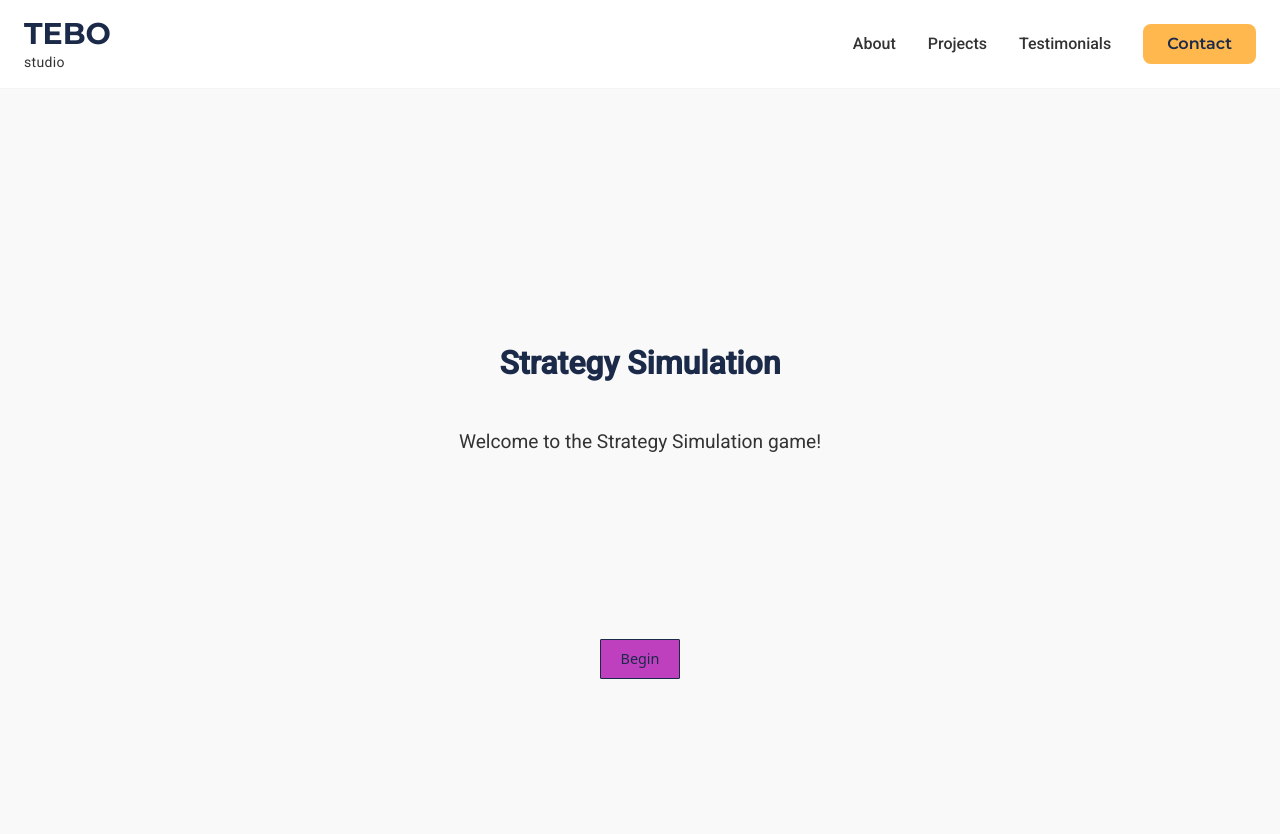
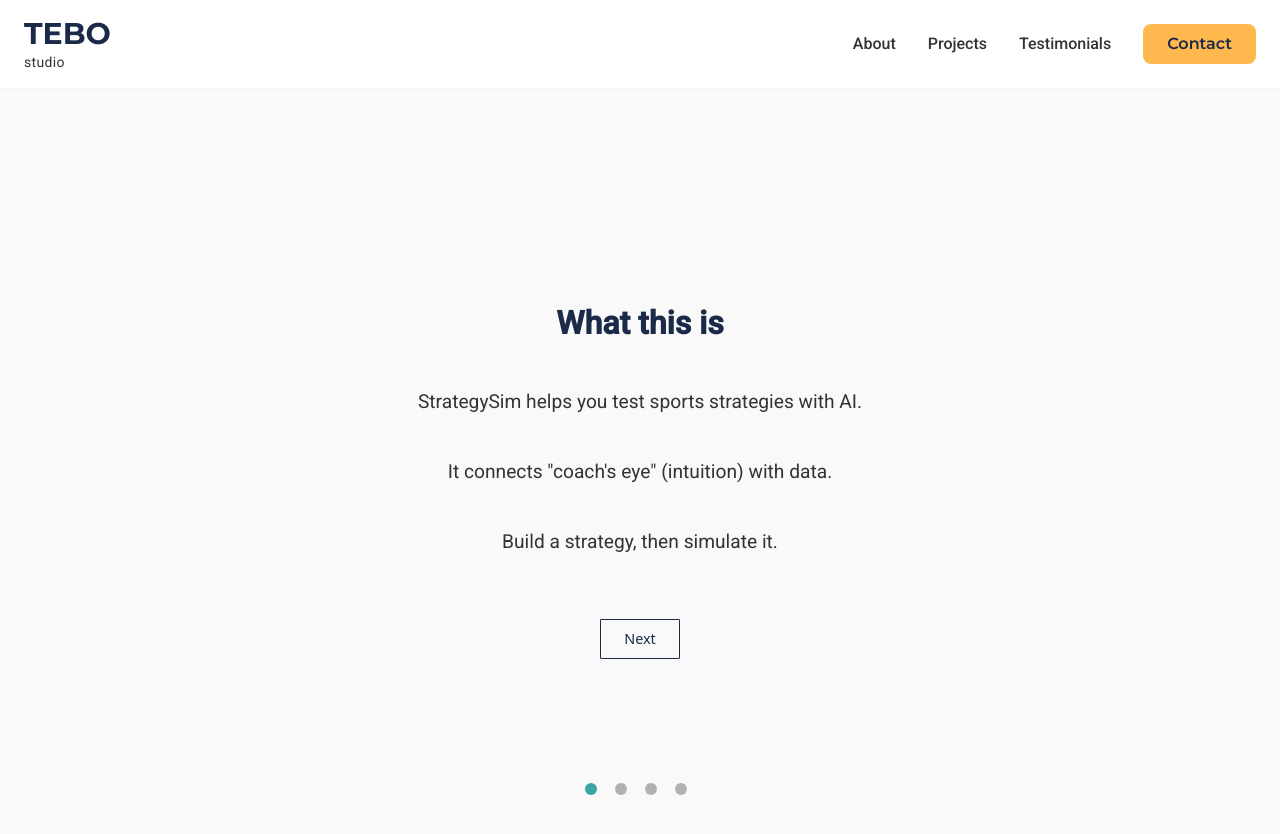
Before and after one commit to peter-meehan-domokos/tebostudio, a Next.js app: page /tebostudio/components/learning-tebos/strategysim in a window 1280 px wide. Shown: the top 834 px of the page. Built offline with nearby package versions, Linux system fonts and the light colour scheme.

Commit message:
fixed bugs and pushed for deployment

```diff
--- a/app/components/ConditionalNav.tsx
+++ b/app/components/ConditionalNav.tsx
@@ -11,8 +11,6 @@ export default function ConditionalNav() {
     !pathname?.endsWith('/projects') &&
     !pathname?.endsWith('/projects/');
 
-  console.log('ConditionalNav - pathname:', pathname, 'isProjectDetailPage:', isProjectDetailPage);
-
   if (isProjectDetailPage) {
     return null;
   }
--- a/app/components/learning-tebos/strategysim/page.tsx
+++ b/app/components/learning-tebos/strategysim/page.tsx
@@ -1,9 +1,10 @@
 'use client';
 import dynamic from 'next/dynamic';
 import { useEffect, useState } from 'react';
+import { PROJECT_CONFIG } from "@/app/projects/[slug]/project-config";
 
 // Dynamically import components that use context
-const Game = dynamic(() => import("./components/Game"), { ssr: false });
+//const Game = dynamic(() => import("./components/Game"), { ssr: false });
 const ProjectIntro = dynamic(() => import("../../ProjectIntro"), { ssr: false });
 
 export default function StrategySim() {
@@ -26,13 +27,7 @@ export default function StrategySim() {
   if (showIntro) {
     return (
       <ProjectIntro
-        slides={[
-          {
-            key: "strategysim-intro",
-            title: "Strategy Simulation",
-            paragraphs: ["Welcome to the Strategy Simulation game!"]
-          }
-        ]}
+        slides={PROJECT_CONFIG.strategysim.introSlides}
         onClose={() => setShowIntro(false)}
       />
     );
--- a/app/components/visualisations/perfect-square/index.tsx
+++ b/app/components/visualisations/perfect-square/index.tsx
@@ -9,6 +9,7 @@ import "./perfect-square.css";
 
 export default function PerfectSquare() {
   const { showIntro, setShowIntro } = useProject();
+  console.log('PerfectSquare - showIntro:', showIntro);
 
   if (showIntro) {
     return (
--- a/app/projects/[slug]/layout.tsx
+++ b/app/projects/[slug]/layout.tsx
@@ -4,6 +4,7 @@ import { ProjectProvider, useProject } from "./ProjectContext";
 
 function ProjectNav() {
   const { showIntro, setShowIntro } = useProject();
+  console.log('ProjectNav - showIntro:', showIntro);
 
   return (
     <div className="absolute top-6 left-6 z-50 flex gap-4">
@@ -19,7 +20,7 @@ function ProjectNav() {
           showIntro ? 'text-[#39A6A3]' : 'text-[#1B2A49] hover:text-[#39A6A3]'
         }`}
       >
-        Intro
+        Intro layout not rerendering/updating when Begin clicked
       </button>
       {showIntro && (
         <button
```
